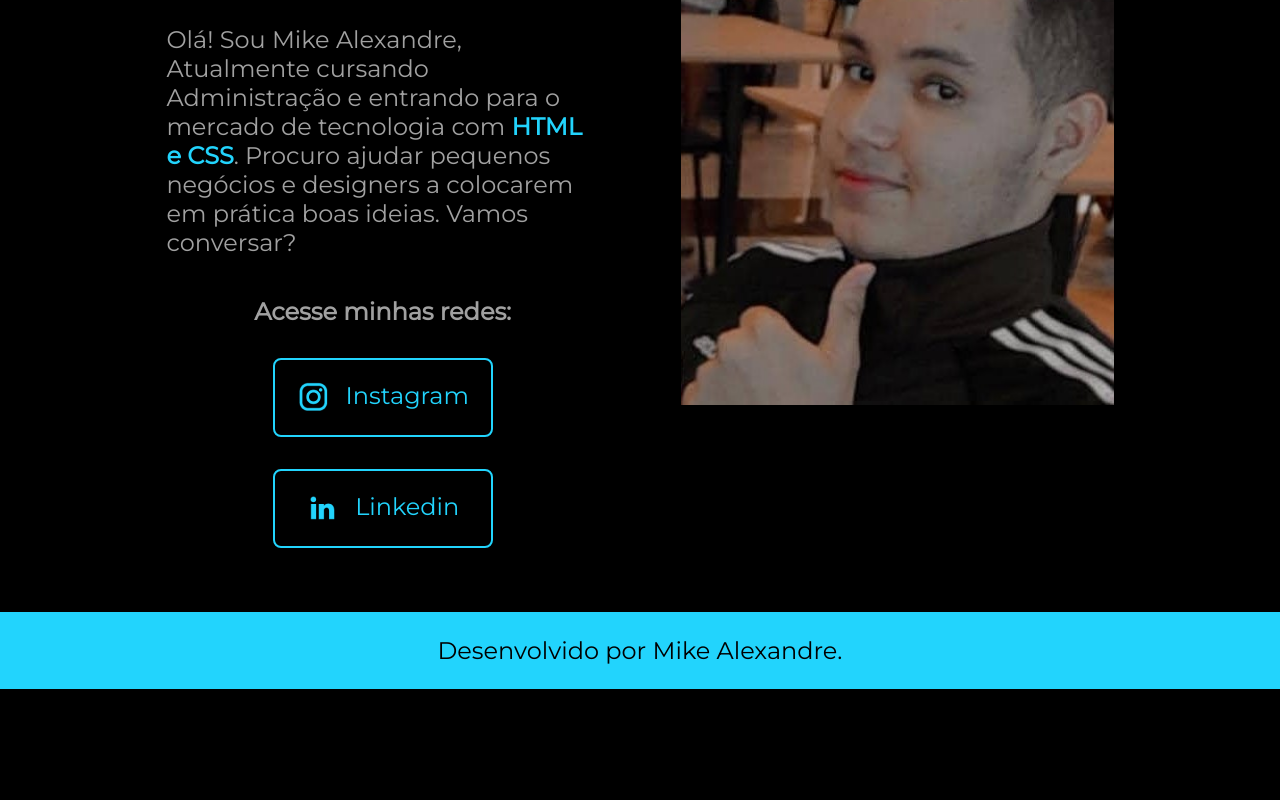
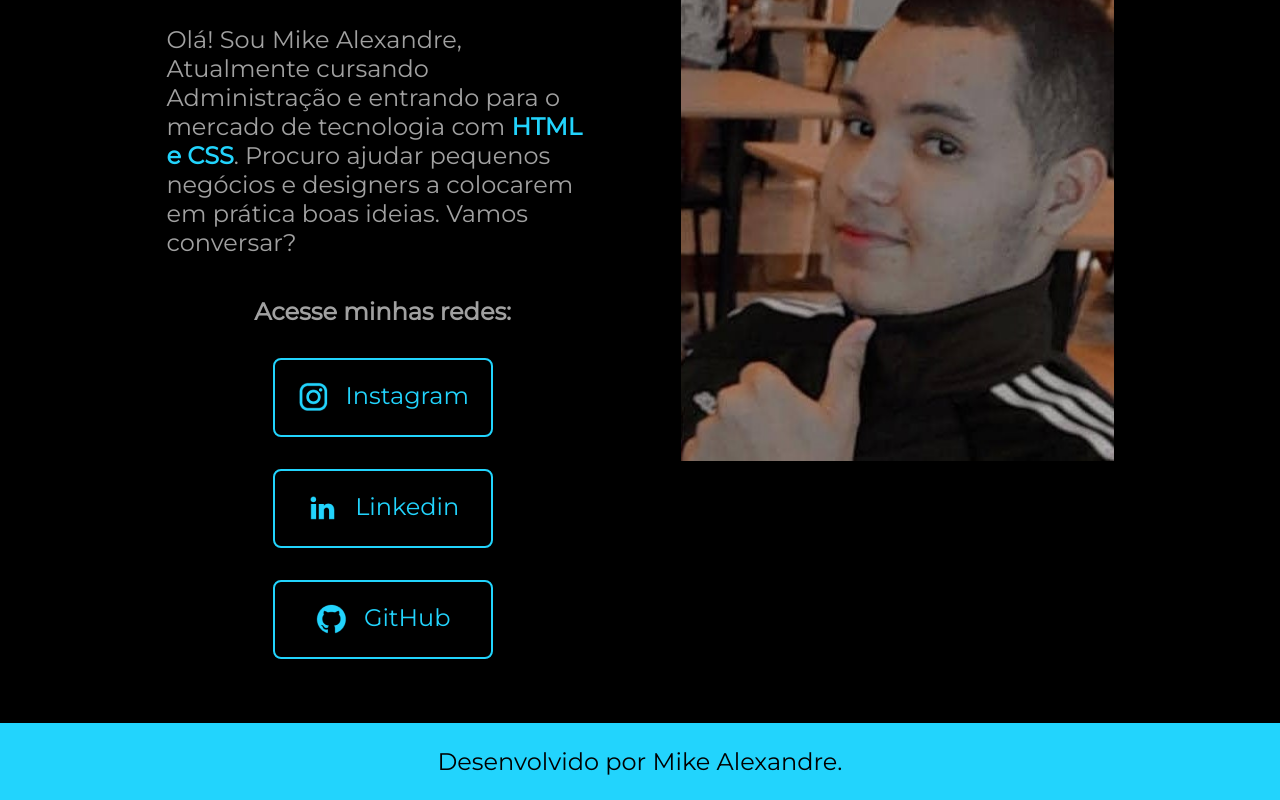
Before and after one commit to maiko08/portfolio-2023-1-, a plain HTML site: page index.html in a window 1280 px wide. Shown: the part 359-1159 px from the top of the page. Before the commit the page ends 1048 px from the top, so only its background shows below. Drawn offline with nearby package versions, Linux system fonts and the light colour scheme.

Commit message:
add github index.html

```diff
--- a/index.html
+++ b/index.html
@@ -27,6 +27,9 @@
                 <a class="apresentacao__links__navegacao" href="https://www.linkedin.com/in/mike-alexandre-b78226267/">
                     <img src="./assets/linkedin.png" alt="Logo do Linkedin">
                     Linkedin</a>
+                <a class="apresentacao__links__navegacao" href="https://github.com/maiko08">
+                    <img src="./assets/github.png" alt="Logo do GitHub">
+                    GitHub</a>
             </div>
         </section>
         <img class="apresentacao__imagem" src="./assets/mike.jpg" alt="Foto de mike Alexandre">
```
